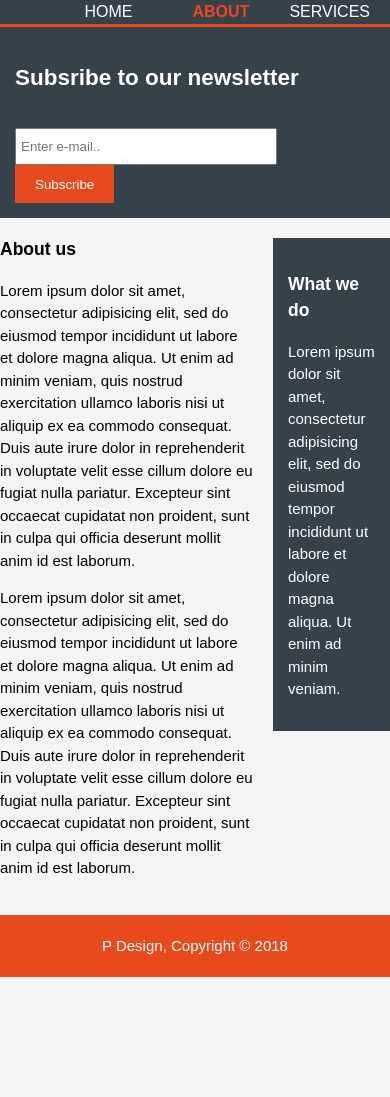
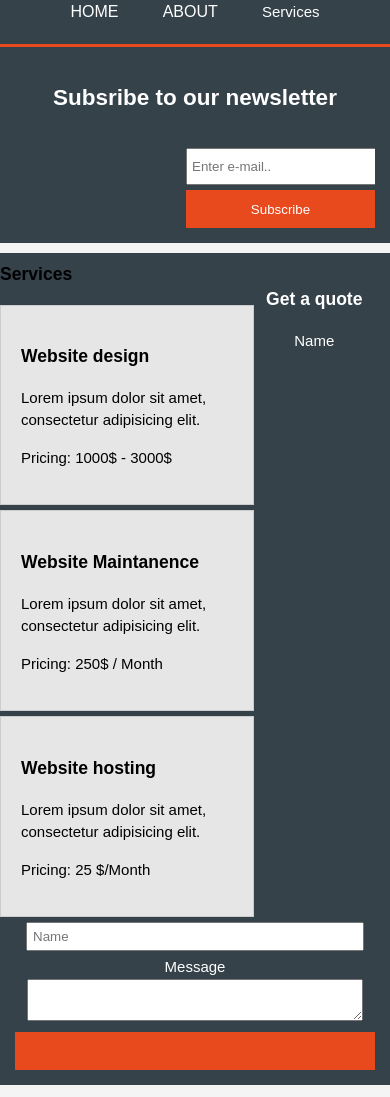
Before and after one commit to petrikjakab/webdesign, a plain HTML site: page services.html in a window 390 px wide. Shown: the part 85-1182 px from the top of the page. Before the commit the page ends 1062 px from the top, so only its background shows below. Drawn offline with Linux system fonts and the light colour scheme.

Commit message:
services page added and responsive css

```diff
--- a/services.html
+++ b/services.html
@@ -17,8 +17,8 @@
 				<nav>
 					<ul>
 						<li><a href="index.html">Home</a></li>
-						<li class="current"><a href="about.html">About</a></li>
-						<li><a href="services.html">Services</a></li>
+						<li><a href="about.html">About</a></li>
+						<li class="current">Services</a></li>
 					</ul>
 				</nav>
 			</header>
@@ -37,26 +37,39 @@
 			<section id="main">
 				<div class="container">
 					<article id="main-col">
-						<h1 class="page-title">About us</h1>
-							<p>Lorem ipsum dolor sit amet, consectetur adipisicing elit, sed do eiusmod
-							tempor incididunt ut labore et dolore magna aliqua. Ut enim ad minim veniam,
-							quis nostrud exercitation ullamco laboris nisi ut aliquip ex ea commodo
-							consequat. Duis aute irure dolor in reprehenderit in voluptate velit esse
-							cillum dolore eu fugiat nulla pariatur. Excepteur sint occaecat cupidatat non
-							proident, sunt in culpa qui officia deserunt mollit anim id est laborum.</p>
-							<p>Lorem ipsum dolor sit amet, consectetur adipisicing elit, sed do eiusmod
-							tempor incididunt ut labore et dolore magna aliqua. Ut enim ad minim veniam,
-							quis nostrud exercitation ullamco laboris nisi ut aliquip ex ea commodo
-							consequat. Duis aute irure dolor in reprehenderit in voluptate velit esse
-							cillum dolore eu fugiat nulla pariatur. Excepteur sint occaecat cupidatat non
-							proident, sunt in culpa qui officia deserunt mollit anim id est laborum.</p>
+						<h1 class="page-title">Services</h1>
+							<ul id="services">
+								<li>
+									<h3>Website design</h3>
+									<p>Lorem ipsum dolor sit amet, consectetur adipisicing elit.</p>
+									<p>Pricing: 1000$ - 3000$</p>
+								</li>
+								<li>
+									<h3>Website Maintanence</h3>
+									<p>Lorem ipsum dolor sit amet, consectetur adipisicing elit.</p>
+									<p>Pricing: 250$ / Month</p>
+								</li>
+								<li>
+									<h3>Website hosting</h3>
+									<p>Lorem ipsum dolor sit amet, consectetur adipisicing elit.</p>
+									<p>Pricing: 25 $/Month</p>
+								</li>
+							</ul>
 					</article>
+
 					<aside id="sidebar">
 						<div class="dark">
-						<h3>What we do</h3>
-						<p>Lorem ipsum dolor sit amet, consectetur adipisicing elit, sed do eiusmod
-						tempor incididunt ut labore et dolore magna aliqua. Ut enim ad minim veniam.</p>
-						</div>
+						<h3>Get a quote</h3>
+						<form class="quote">
+							<div>
+								<label>Name</label><br>
+								<input type="email" placeholder="Name">
+							</div>
+							<div>
+								<label>Message</label><br>
+								<textarea placeholder="Message"> </textarea>
+							</div>
+							<button class="button_1"></button>
 					</aside>
 			</section>
 			<footer> P Design, Copyright &copy; 2018 </footer>
--- a/styles/style.css
+++ b/styles/style.css
@@ -141,10 +141,24 @@ aside#sidebar{
 	width:30%;
 	margin-top: 10px;
 }
+
+aside#sidebar .quote input,aside#sidebar .quote textarea{
+	width:90%;
+	padding: 5px;
+}
 /* Main-col */
 article#main-col{
 	float:left;
 	width: 65%;
+}
+
+/* services */
+ul#services li{
+	list-style: none;
+	padding: 20px;
+	border: #cccccc solid 1px;
+	margin-bottom: 5px;
+	background: #e6e6e6;
 }
 
 footer{
@@ -154,3 +168,35 @@ footer{
 	background-color: #e8491d;
 	text-align: center;
 }
+
+
+/* media queries */
+@media(max-width: 768px){
+	header #branding,
+	header nav,
+	header nav li,
+	#newsletter h1,
+	#newletter form,
+	#boxes .box
+	article#main-col,
+	aside#sidebar{
+		float: none;
+		text-align: center;
+		width: 100%;
+	}
+	header{
+		padding-bottom: 20px;
+	}
+	#showcase h1{
+		margin-top: 40px;
+	}
+
+	#newsletter button, .quote button{
+		display:block;
+		width: 100%;
+	}
+	#newsletter form input[type=email], .quote input, .quote textarea{
+		width: 100%;
+		margin-bottom: 5px;
+	}
+}
```
